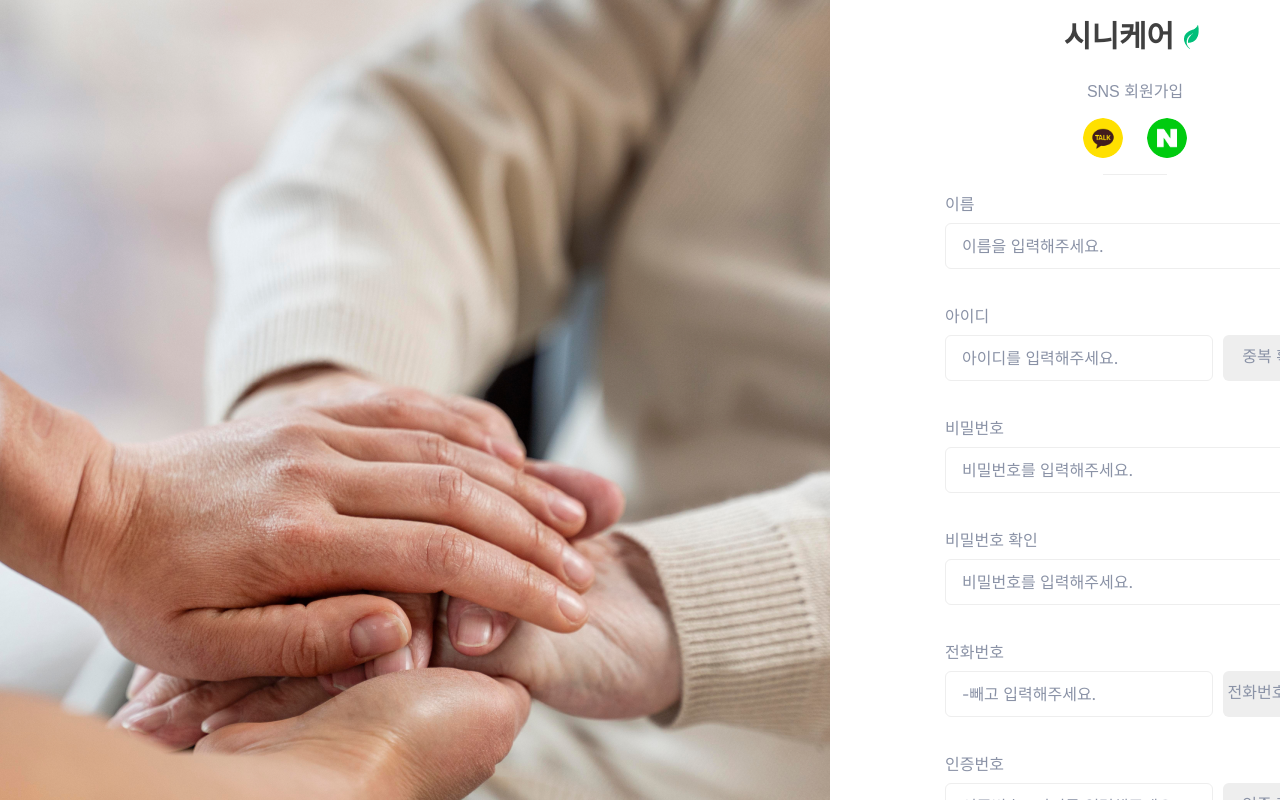
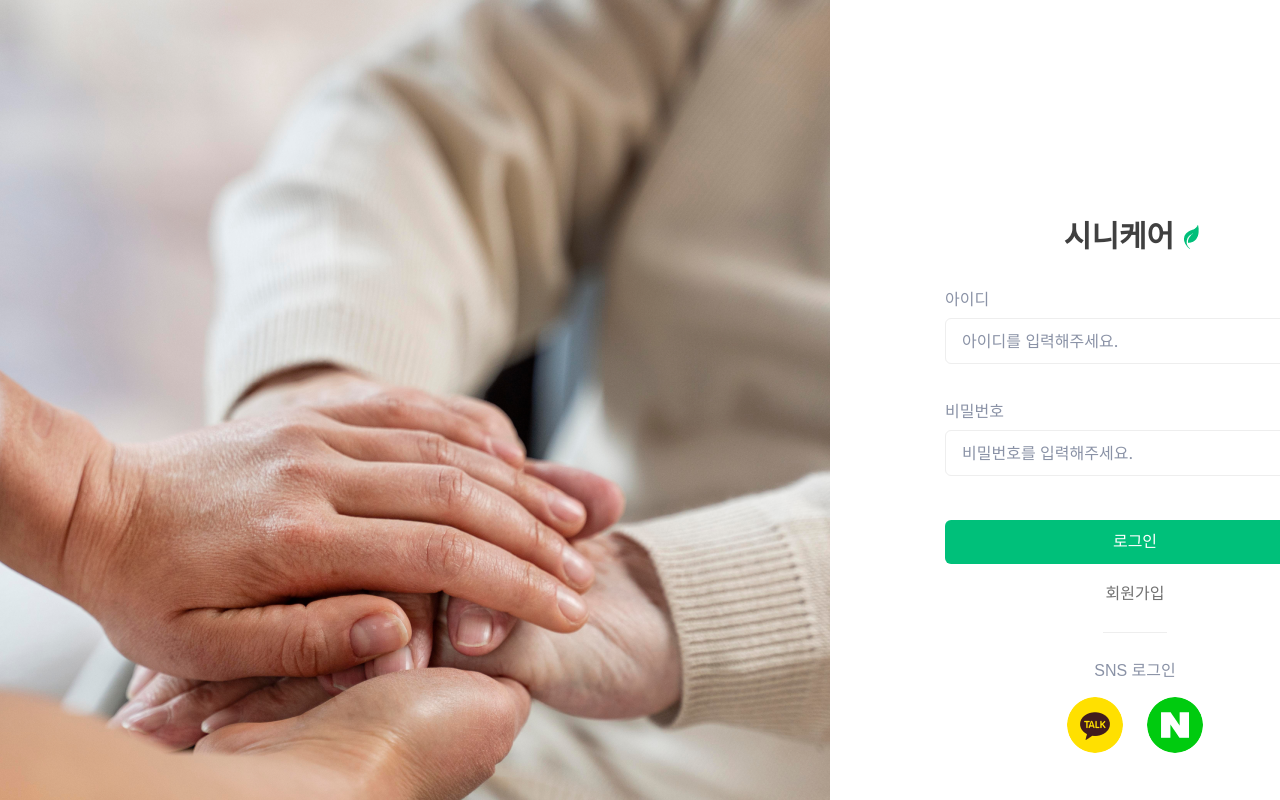
Before and after one commit to SeongJoon95/senicare-front, a React (Create React App) app: page / in a window 1280 px wide. Shown: the top 800 px of the page. Built offline with nearby package versions, Linux system fonts and the light colour scheme; the HTML template or start-up script is replaced by a standard one; a web font is replaced by a local one.

Commit message:
2024-08-28 12:35

```diff
--- a/src/views/Auth/index.tsx
+++ b/src/views/Auth/index.tsx
@@ -1,8 +1,31 @@
-import React, { ChangeEvent, useState } from "react";
+import React, { ChangeEvent, useEffect, useState } from "react";
 import "./style.css";
 import InputBox from "src/components/InputBox";
 
-export default function Auth() {
+type AuthPath='회원가입' | '로그인';
+
+interface SnsContainnerProps {
+    type: AuthPath;
+}
+
+function SnsContainer ({ type }:SnsContainnerProps) {
+
+    return (
+        <div className="sns-container">
+            <div className="title">SNS {type}</div>
+            <div className="sns-button-container">
+                <div className={`sns-button ${type==='회원가입' ? 'md ':''}kakao`}></div>
+                <div className={`sns-button ${type==='회원가입'? 'md ':''}naver`}></div>
+            </div>
+        </div>
+    )
+}
+
+interface AuthComponentProps {
+    onPathChange: (path: AuthPath) => void;
+}
+
+function SignUp({onPathChange}: AuthComponentProps) {
     const [name, setName] = useState<string>('');
     const [id, setId] = useState<string>('');
     const [password, setPassword] = useState<string>('');
@@ -25,6 +48,15 @@ export default function Auth() {
     const [telNumberMessageError, setTelNumberMessageError] = useState<boolean>(false);
     const [authNumberMessageError, setAuthNumberMessageError] = useState<boolean>(false);
 
+    const [isCheckedId, setCheckedId] = useState<boolean>(false);
+    const [isMatchedPassword, setMatchedPassword] = useState<boolean>(false);
+    const [isCheckedPassword, setCheckedPassword] = useState<boolean>(false);
+    const [isSend, setSend] = useState<boolean>(false);
+    const [isCheckedAuthNumber, setCheckedAuthNumber] = useState<boolean>(false);
+
+    const isComplete = name && id && isCheckedId && password && passwordCheck && isMatchedPassword
+    && isCheckedPassword && telNumber && isSend && authNumber && isCheckedAuthNumber;
+
     const onNameChangeHandler = (event: ChangeEvent<HTMLInputElement>) => {
         const { value } = event.target;
         setName(value);
@@ -33,6 +65,7 @@ export default function Auth() {
     const onIdChangeHandler = (event: ChangeEvent<HTMLInputElement>) => {
         const { value } = event.target;
         setId(value);
+        setIdMessage('');
     };
 
     const onPasswordChangeHandler = (event: ChangeEvent<HTMLInputElement>) => {
@@ -40,43 +73,32 @@ export default function Auth() {
         setPassword(value);
 
         const pattern = /^(?=.*[a-zA-Z])(?=.*[0-9]).{8,13}$/;
-        const isMatchde = pattern.test(value);
+        const isMatched = pattern.test(value);
 
-        const message = isMatchde ? '' : '영문, 숫자를 혼용하여 8 ~ 13자를 입력해주세요';
+        const message = (isMatched || !value) ? '' : '영문, 숫자를 혼용하여 8 ~ 13자를 입력해주세요';
         setPasswordMessage(message);
-        setPasswordMessageError(!isMatchde);
-
-        if (!passwordCheck) return;
-
-        const isEqual = passwordCheck === value;
-        const checkMessage = isEqual ? '' : '비밀번호가 일치하지 않습니다.'
-
-        setPasswordCheckMessage(checkMessage);
-        setPasswordCheckMessageError(!isEqual);
+        setPasswordMessageError(!isMatched);
+        setMatchedPassword(isMatched);
 
     };
 
     const onPasswordCheckChangeHandler = (event: ChangeEvent<HTMLInputElement>) => {
         const { value } = event.target;
         setPasswordCheck(value);
-
-        if (!password) return;
-
-        const isEqual = password === value;
-        const message = isEqual ? '' : '비밀번호가 일치하지 않습니다.';
-
-        setPasswordCheckMessage(message);
-        setPasswordCheckMessageError(!isEqual);
     };
 
     const onTelNumberChangeHandler = (event: ChangeEvent<HTMLInputElement>) => {
         const { value } = event.target;
         setTelNumber(value);
+        setSend(false);
+        setTelNumberMessage('');
     };
 
     const onAuthNumberChangeHandler = (event: ChangeEvent<HTMLInputElement>) => {
         const { value } = event.target;
         setAuthNumber(value);
+        setCheckedAuthNumber(false);
+        setAuthNumberMessage('');
     };
 
     const onIdCheckClickHandler = () => {
@@ -86,35 +108,62 @@ export default function Auth() {
         const message = isDuplicated ? '이미 사용중인 아이디 입니다.' : '사용 가능한 아이디입니다.';
         setIdMessage(message);
         setIdMessageError(isDuplicated);
+        setCheckedId(!isDuplicated);
     };
 
     const onTellNumberSendClickHandler = () => {
         if (!telNumber) return;
-        alert("인증번호 전송!");
+
+        const pattern = /^[0-9]{11}$/;
+        const isMatched = pattern.test(telNumber);
+
+        if(!isMatched) {
+            setTelNumberMessage('숫자 11자를 입력 해주세요');
+            setTelNumberMessageError(true);
+            return;
+        }
+
+        setTelNumberMessage('인증번호가 전송되었습니다.');
+        setTelNumberMessageError(false);
+        setSend(true)
+
     };
 
     const onAuthNumberCheckClickHandler = () => {
         if (!authNumber) return;
-        alert("인증번호 확인!");
+
+        const isMatched = authNumber === 'Q1W2';
+        const message = isMatched ? '인증번호가 확인 되었습니다.' : '인증번호가 일치하지 않습니다.';
+
+        setAuthNumberMessage(message);
+        setAuthNumberMessageError(!isMatched);
+        setCheckedAuthNumber(isMatched);
     };
 
+    const onSignUpButtonHandler = () => {
+        if(!isComplete) return;
+
+        onPathChange('로그인');
+    };
+
+    useEffect(() => {
+        if (!password || !passwordCheck) return;
+
+        const isEqual = password === passwordCheck;
+        const message = isEqual ? '' : '비밀번호가 일치하지 않습니다.'
+
+        setPasswordCheckMessage(message);
+        setPasswordCheckMessageError(!isEqual);
+        setCheckedPassword(isEqual);
+    }, [password, passwordCheck]);
+
     return (
-    <div id="auth-wrapper">
-        <div className="auth-image"></div>
-
-        <div className="auth-container">
         <div style={{ gap: "16px" }} className="auth-box">
             <div className="title-box">
                 <div className="title">시니케어</div>
                 <div className="logo"></div>
             </div>
-                <div className="sns-container">
-                    <div className="title">SNS 회원가입</div>
-                    <div className="sns-button-container">
-                        <div className="sns-button md kakao"></div>
-                        <div className="sns-button md naver"></div>
-                    </div>
-                </div>
+            <SnsContainer type={`회원가입`}/>
             <div style={{ width: "64px" }} className="divider"></div>
 
             <div className="input-container">
@@ -143,7 +192,7 @@ export default function Auth() {
                     message={passwordMessage}
                     value={password}
                     label="비밀번호"
-                        type="text"
+                    type="password"
                     placeholder="비밀번호를 입력해주세요."
                     onChange={onPasswordChangeHandler}
                 />
@@ -167,6 +216,7 @@ export default function Auth() {
                     onChange={onTelNumberChangeHandler}
                     onButtonClick={onTellNumberSendClickHandler}
                 />
+                {isSend &&
                     <InputBox
                         messageError={authNumberMessageError}
                         message={authNumberMessage}
@@ -178,14 +228,87 @@ export default function Auth() {
                         onChange={onAuthNumberChangeHandler}
                         onButtonClick={onAuthNumberCheckClickHandler}
                     />
+                }
             </div>
 
             <div className="button-container">
-                    <div id="sign-up-button" className="button disable full-width">회원가입</div>
-                    <div className="link">로그인</div>
-                </div>
-            </div>
+                <div className={`button ${isComplete ? 'primary':'disable'} full-width`} onClick ={onSignUpButtonHandler}>회원가입</div>
+                <div className="link" onClick={() => onPathChange('로그인')}>로그인</div>
             </div>
         </div>
     );
 }
+
+function SignIn({onPathChange}:AuthComponentProps) {
+
+    const [id, setId] = useState<string>('');
+    const [password, setPassowrd] = useState<string>('');
+
+    const [message, setMessage] = useState<string>('');
+
+    const onIdChangeHandler = (event: ChangeEvent<HTMLInputElement>) => {
+        const {value}= event.target;
+        setId(value);
+    }
+    const onPasswordChangeHandler = (event: ChangeEvent<HTMLInputElement>) => {
+        const {value}= event.target;
+        setPassowrd(value);
+    }
+
+    const onSignInButtonHandler=()=>{
+        if(!id || !password) return;
+
+        if(id !=='qwer1234' || password !=='asdf0987'){
+            setMessage('로그인 정보가 일치하지 않습니다.');
+            return;
+        }
+
+        alert('로그인 성공!');
+    }
+
+    useEffect (() => {
+        setMessage('');
+    }, [id, password])
+
+    return (
+        <div className="auth-box">
+
+            <div className="title-box">
+                <div className="title">시니케어</div>
+                <div className="logo"></div>
+            </div>
+
+            <div className="input-container">
+                <InputBox value={id} onChange={onIdChangeHandler} message='' messageError type='text' label='아이디' placeholder='아이디를 입력해주세요.'  />
+                <InputBox value={password} onChange={onPasswordChangeHandler} message={message} messageError type ='password' label='비밀번호' placeholder='비밀번호를 입력해주세요.'/>
+            </div>
+
+            <div className="button-container">
+                <div className="button primary full-width" onClick={onSignInButtonHandler}>로그인</div>
+                <div className="link" onClick={() => onPathChange('회원가입')}>회원가입</div>
+            </div>
+
+            <div style={{width: `64px`}} className="divider"></div>
+            <SnsContainer type={`로그인`} />
+        </div>
+    );
+}
+
+export default function Auth() {
+
+    const[path, setPath] = useState<AuthPath>('로그인');
+
+    const onPathChangeHandler = (path: AuthPath) => {
+        setPath(path);
+    }
+
+    return (
+        <div id="auth-wrapper">
+            <div className="auth-image"></div>
+            <div className="auth-container">
+                {path === '로그인' ? <SignIn onPathChange={onPathChangeHandler} /> :
+                <SignUp onPathChange={onPathChangeHandler} /> }
+            </div>
+        </div>
+    )
+}
```
Lines whose indentation alone changed are shown as unchanged.
